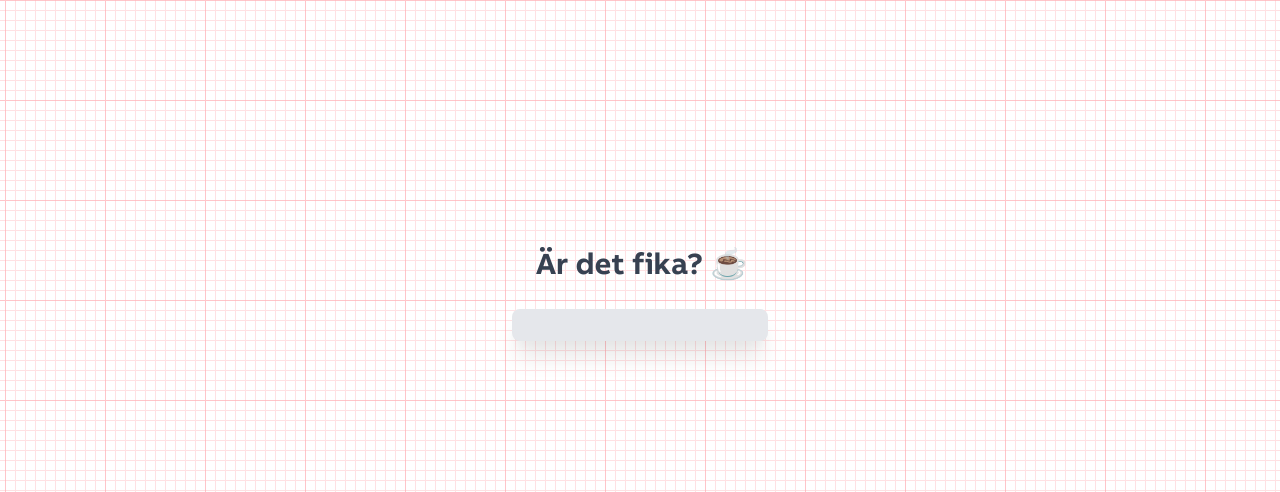
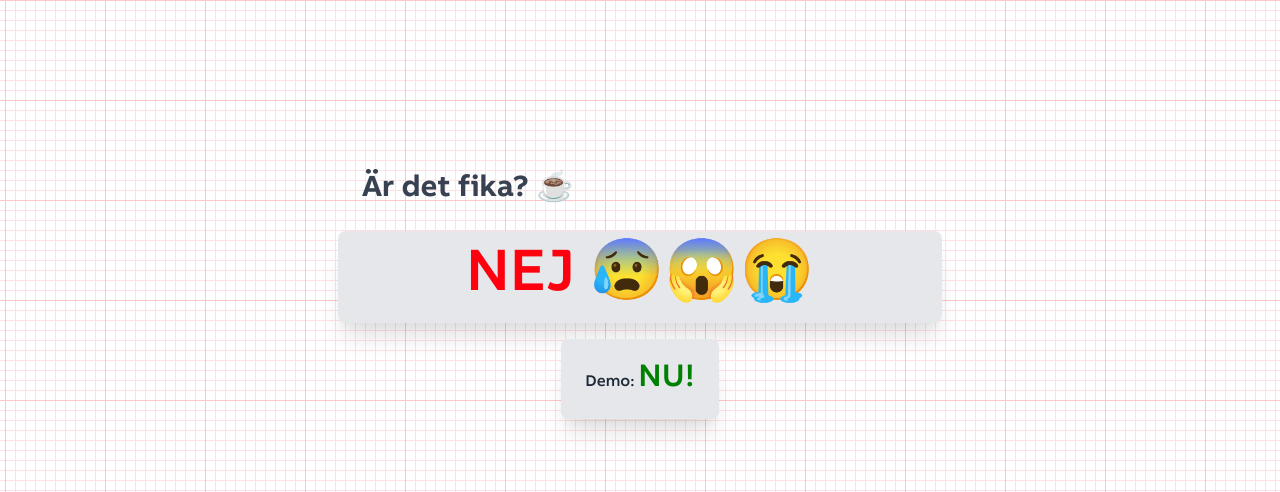
Before and after one commit to ATholin/fikaklocka, a plain HTML site: page index.html in a window 1280 px wide. Shown: the part 105-597 px from the top of the page. Drawn offline with nearby package versions, Linux system fonts and the light colour scheme.

Commit message:
Revert "Removed Demo"

```diff
--- a/index.html
+++ b/index.html
@@ -119,7 +119,11 @@
             <div id="fika-container" class="bg-gray-200 cursor-default rounded-lg shadow-xl text-2xl sm:text-3xl md:text-4xl lg:text-4xl xl:text-6xl px-16 py-4 sm:px-32 text-center hover:bg-gray-300">
                <p id="fika"></p>
             </div>
-
+            <div class="flex justify-center">
+               <div id="adnan-container" class="bg-gray-200 text-gray-800 cursor-default rounded-lg shadow-xl text-center mt-4 py-4 inline-block px-6 mx-auto">
+                  <p>Demo: <span id="demo" class="text-green-500">hello</span></p>
+               </div>
+            </div>
          </div>
          <div class="absolute bottom-0 w-full">
             <div class="flex flex-row justify-center sm:justify-between items-end mx-8 my-5">
```
